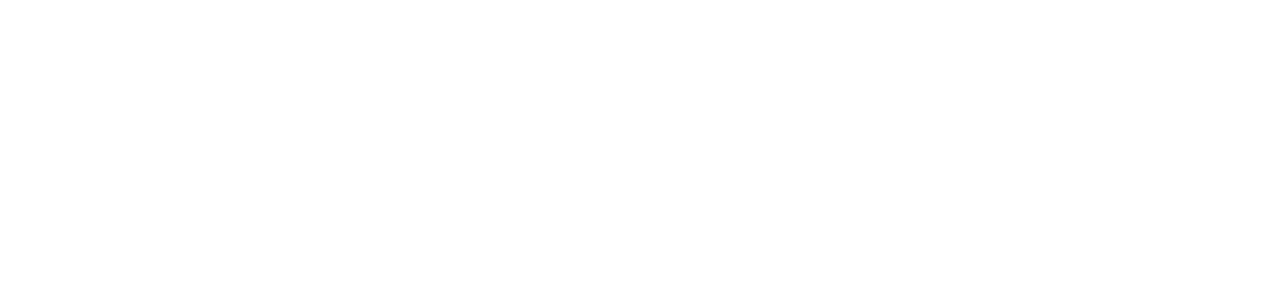
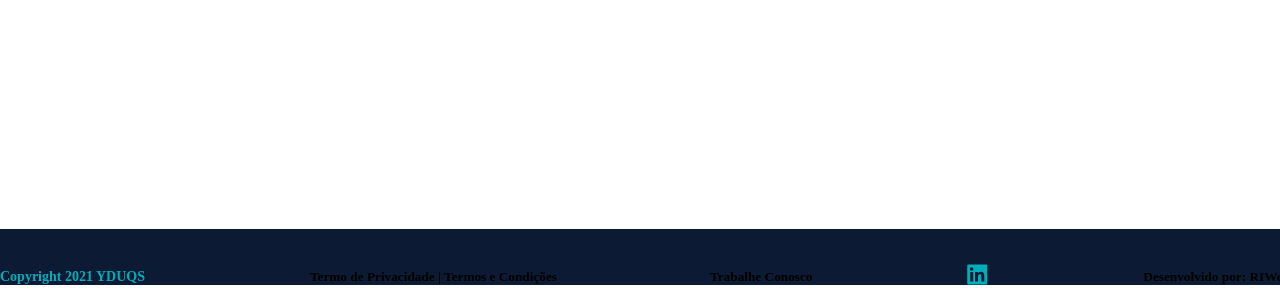
Before and after one commit to leonardojcpg/frontEndChallenge, a React (Vite) app: page / in a window 1280 px wide. Shown: the part 1850-2150 px from the top of the page. Before the commit the page ends 800 px from the top, so only its background shows below. Built offline with nearby package versions, Linux system fonts and the light colour scheme.

Commit message:
feat: Styling footer component

```diff
--- a/src/App.jsx
+++ b/src/App.jsx
@@ -1,9 +1,12 @@
+import "../src/global.css"
+import { Footer } from "./Components/Footer"
 import { Header } from "./Components/Header"
 
 function App() {
   return (
     <div>
       <Header/>
+      <Footer/>
     </div>
   )
 }
--- a/src/Components/Footer/index.jsx
+++ b/src/Components/Footer/index.jsx
@@ -1,22 +1,28 @@
-
+import linkedinLogo from "./assets/linkedin.svg";
+import "../Footer/style.css";
 
 export const Footer = () => {
   return (
-        <div className="container">
+    <div className="footer-container">
+      <div className="container-content">
         <div className="copyright">
           <h4>Copyright 2021 YDUQS</h4>
         </div>
         <div className="terms">
-                <h5>Termo de Privacidade  | Termos e Condições</h5>
+          <h5>Termo de Privacidade | Termos e Condições</h5>
         </div>
         <div className="workWithUs">
           <h5>Trabalhe Conosco</h5>
         </div>
         <div className="linkedinIcon">
+          <img src={linkedinLogo} alt="" />
         </div>
         <div className="devFor">
-                <h5>Desenvolvido por: <span>RIWeb</span></h5>
+          <h5>
+            Desenvolvido por: <span>RIWeb</span>
+          </h5>
         </div>
       </div>
-   )
-}
+    </div>
+  );
+};
--- a/src/Components/Footer/style.css
+++ b/src/Components/Footer/style.css
@@ -0,0 +1,32 @@
+.footer-container{
+    background-color: #0c1b33;
+    width: 1440px;
+    height: 56px;
+    margin-top: 1984px;
+    display: flex;
+}
+
+.container-content{
+    align-items: center;
+    display: flex;
+    width: 1290px;
+    height: 24px;
+    top: 16px;
+    left: 75px;
+    bottom: 16px;
+    justify-content: space-between;
+}
+
+.copyright{
+    width: 157px;
+    height: 24px;
+    font-family: 'Brandon Text';
+    font-size: 14px;
+    line-height: 24px;
+    display: flex;
+    align-items: center;
+    color: #00ADBB;
+    flex: none;
+    order: 0;
+    flex-grow: 0;
+}
--- a/src/Components/Header/style.css
+++ b/src/Components/Header/style.css
@@ -1,9 +1,3 @@
-*{
-    margin: 0;
-    padding: 0;
-    box-sizing: border-box;
-}
-
 .container{
     background-color: #12284C;
     width: 1440px;
--- /dev/null
+++ b/src/global.css
@@ -0,0 +1,5 @@
+*{
+    margin: 0;
+    padding: 0;
+    box-sizing: border-box;
+}
```
Also changed, not shown: src/Components/Footer/assets/linkedin.svg (added). Lines whose indentation alone changed are shown as unchanged.
